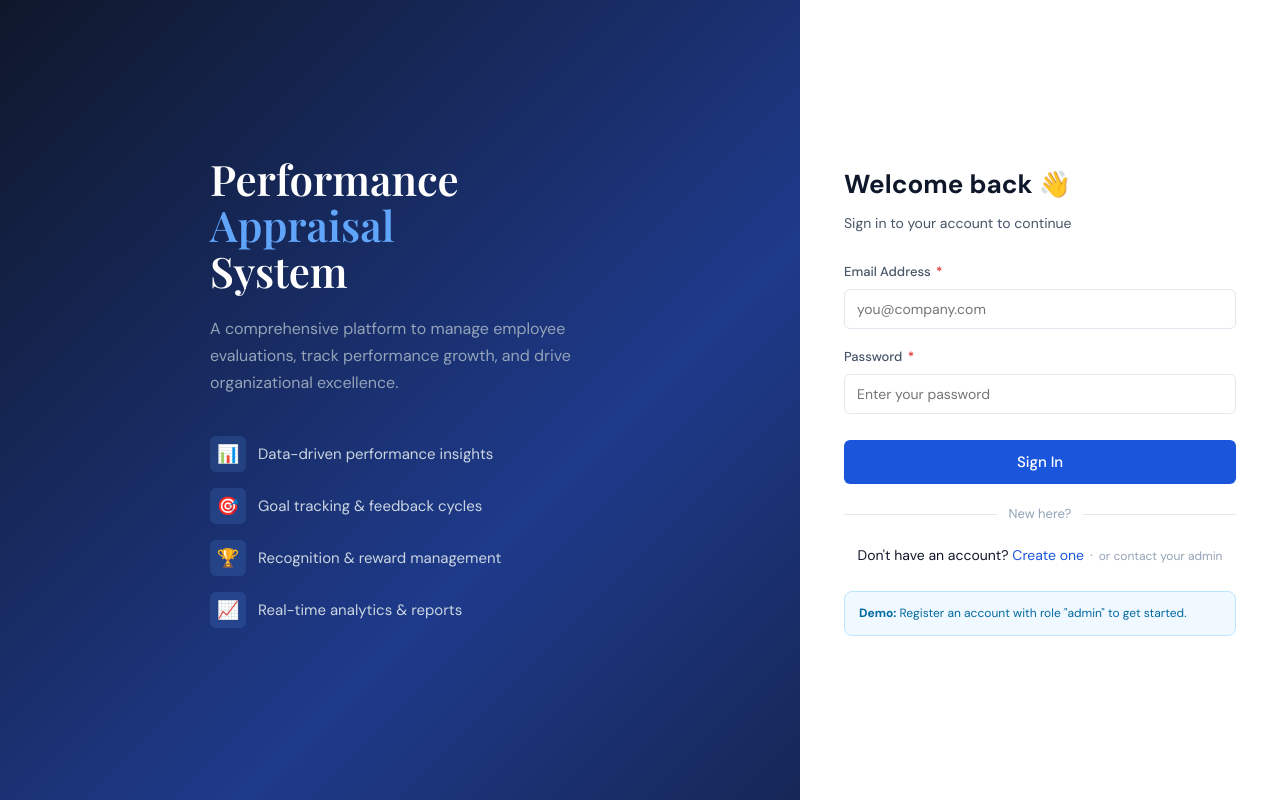
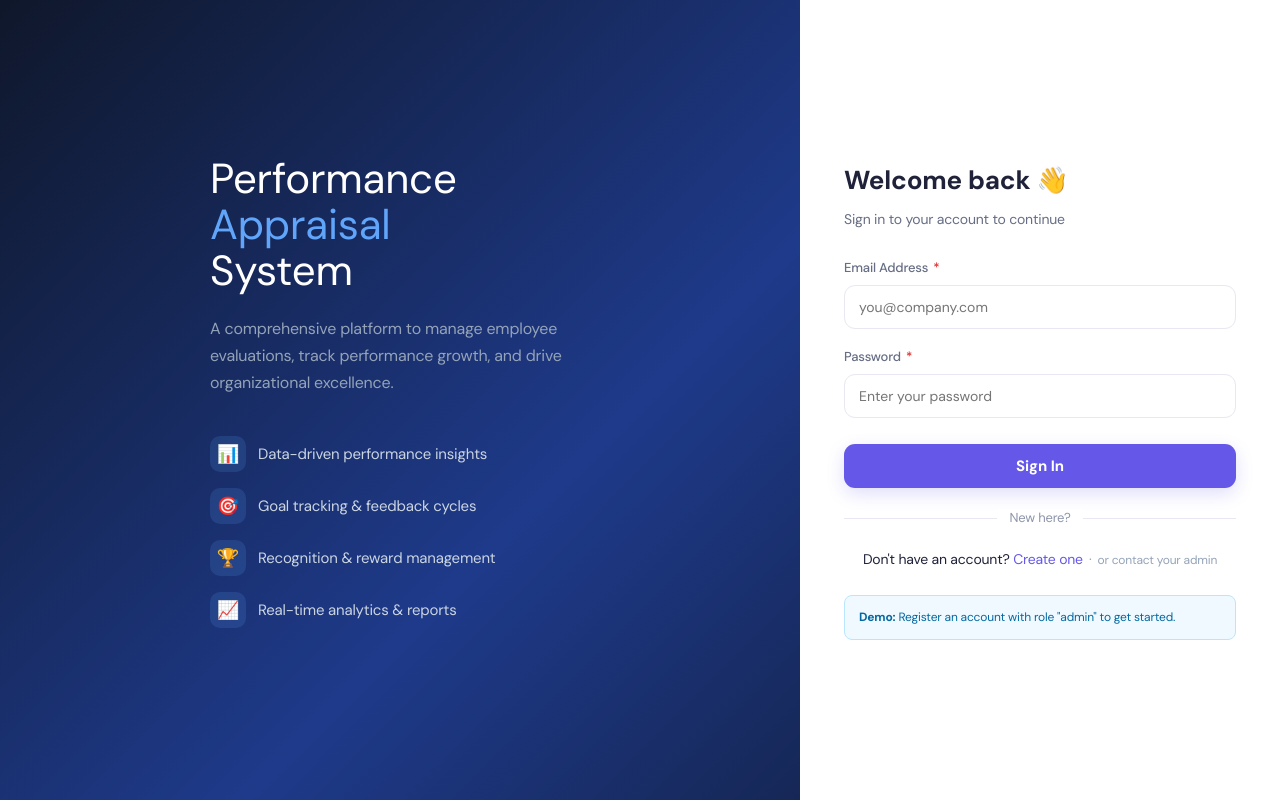
Before and after one commit to rathina12/PAS, a React (Create React App) app in the folder frontend/: page /login in a window 1280 px wide. Built offline with nearby package versions, Linux system fonts and the light colour scheme.

Commit message:
Refresh PAS design tokens and responsive UI polish

```diff
--- a/frontend/src/styles/main.css
+++ b/frontend/src/styles/main.css
@@ -814,3 +814,99 @@ tbody tr:hover         { background: #f8fafc; }
   .page-body     { padding: 16px; }
   .stats-grid    { grid-template-columns: repeat(2, 1fr); }
 }
+
+
+/* PAS Pro 2.0 — visual refresh, compatible with existing components */
+:root {
+  --primary: #6558e8;
+  --primary-dark: #4f40d3;
+  --primary-light: #f0eeff;
+  --secondary: #168c79;
+  --secondary-light: #e7f7f2;
+  --accent: #e08b45;
+  --accent-light: #fff3e8;
+  --bg: #f7f8fc;
+  --bg-sidebar: #17172e;
+  --bg-sidebar2: #22233f;
+  --text-primary: #20223a;
+  --text-secondary: #666d84;
+  --text-muted: #8e95aa;
+  --border: #e7e8f1;
+  --border-focus: #6558e8;
+  --radius-sm: 10px;
+  --radius: 13px;
+  --radius-lg: 18px;
+  --radius-xl: 24px;
+  --shadow-sm: 0 2px 8px rgba(33,36,66,.035);
+  --shadow: 0 12px 32px rgba(33,36,66,.065);
+  --shadow-lg: 0 24px 64px rgba(33,36,66,.16);
+  --font-body: 'DM Sans', system-ui, -apple-system, BlinkMacSystemFont, 'Segoe UI', sans-serif;
+  --font-display: var(--font-body);
+  --sidebar-w: 250px;
+  --header-h: 82px;
+}
+body { letter-spacing: -.012em; }
+.sidebar { background: linear-gradient(165deg,#1e2041,#141529 72%); }
+.sidebar-brand { padding-top: 32px; padding-bottom: 28px; }
+.sidebar-brand h2 { font-size: 23px; font-weight: 800; letter-spacing: -.05em; }
+.sidebar-nav { padding: 18px 12px; }
+.nav-section-label { padding: 19px 15px 9px; color:#8589ab; }
+.nav-item {
+  border: 0;
+  border-radius: 11px;
+  padding: 12px 14px;
+  margin: 3px 0;
+  color: #b5b8d0;
+}
+.nav-item:hover { background:rgba(255,255,255,.075); color:white; }
+.nav-item.active { background:rgba(137,124,255,.19); color:#fff; border-left:0; box-shadow:inset 3px 0 0 #9a90ff; }
+.sidebar-avatar { background:linear-gradient(135deg,#8e81ff,#5e55d9); box-shadow:0 8px 18px rgba(75,62,190,.3); }
+.sidebar-user { padding: 20px; }
+.top-header { border-bottom: 1px solid #eff0f6; box-shadow: 0 2px 16px rgba(30,33,70,.025); }
+.header-left h1 { font-size: 22px; font-weight: 750; letter-spacing: -.04em; }
+.header-left p { font-size: 13px; margin-top: 2px; }
+.page-body { max-width: 1540px; padding: 35px 38px 60px; }
+.card,.stat-card { border: 1px solid var(--border); box-shadow: var(--shadow-sm); }
+.card { border-radius: 20px; overflow:hidden; }
+.stat-card { border-radius: 18px; padding: 25px; transition:transform .2s ease,box-shadow .2s ease; }
+.stat-card:hover { transform:translateY(-3px);box-shadow:var(--shadow); }
+.stat-value { letter-spacing:-.055em; }
+.stat-icon { border-radius:14px; }
+.btn { font-weight:650; border-radius:11px; min-height:38px; }
+.btn-primary { box-shadow:0 6px 18px rgba(101,88,232,.2); }
+.btn-primary:hover:not(:disabled) { transform:translateY(-1px); }
+.form-control { background:#fff; border-radius:11px; padding:12px 14px; }
+.form-control:focus { box-shadow:0 0 0 4px rgba(101,88,232,.12); }
+table { border-collapse:separate; border-spacing:0; }
+thead th { background:#fafaff; letter-spacing:.075em; }
+tbody tr:hover { background:#faf9ff; }
+.badge { padding:5px 11px; font-weight:700; }
+.score-bar-track { background:#eeedf8; }
+.score-bar-fill { background:linear-gradient(90deg,#7268ed,#a59bff); }
+:where(button,a,input,select,textarea):focus-visible { outline:3px solid #a49cfc; outline-offset:3px; }
+@media (max-width: 1100px) {
+  .page-body { padding:25px 22px 45px; }
+  .stats-grid { grid-template-columns:repeat(2,minmax(0,1fr)); }
+}
+@media (max-width: 760px) {
+  .page-body { padding:20px 14px 40px; }
+  .top-header { padding:12px 16px; min-height:70px; height:auto; }
+  .header-left h1 { font-size:18px; }
+  .header-left p { font-size:11px; }
+  .stats-grid { grid-template-columns:repeat(2,minmax(0,1fr)); gap:11px; }
+  .stat-card { padding:15px; gap:10px; }
+  .stat-icon { width:36px; height:36px; font-size:18px; }
+  .stat-value { font-size:22px; }
+  .stat-label { font-size:11px; }
+  .card-body { padding:16px; }
+  .notif-panel { right:-10px; width:min(340px,calc(100vw - 30px)); }
+}
+@media (max-width: 480px) {
+  .stats-grid { grid-template-columns:1fr 1fr; }
+  .form-row { grid-template-columns:1fr; gap:0; }
+  .modal-overlay { padding:10px; }
+  .modal-body { padding:16px; }
+}
+@media (prefers-reduced-motion: reduce) {
+  *,*::before,*::after { animation-duration:.01ms!important; transition-duration:.01ms!important; scroll-behavior:auto!important; }
+}
```
